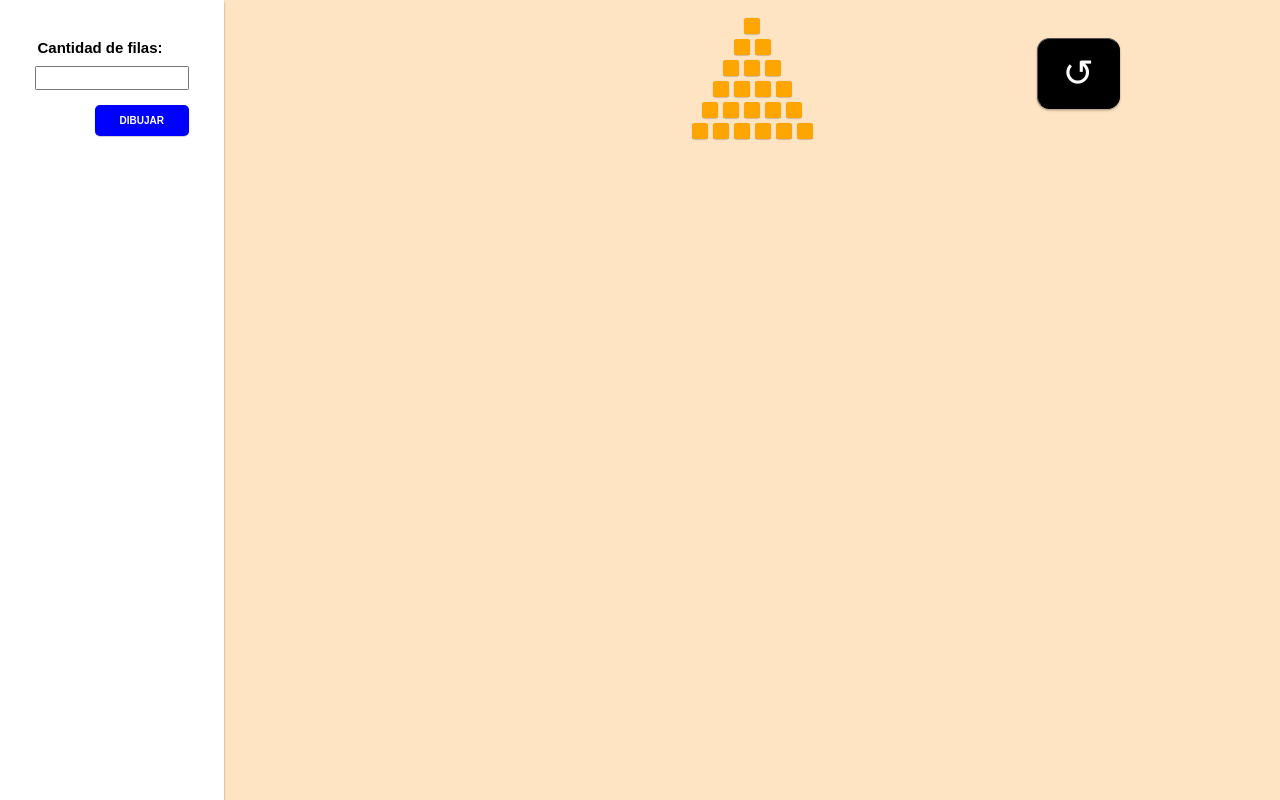
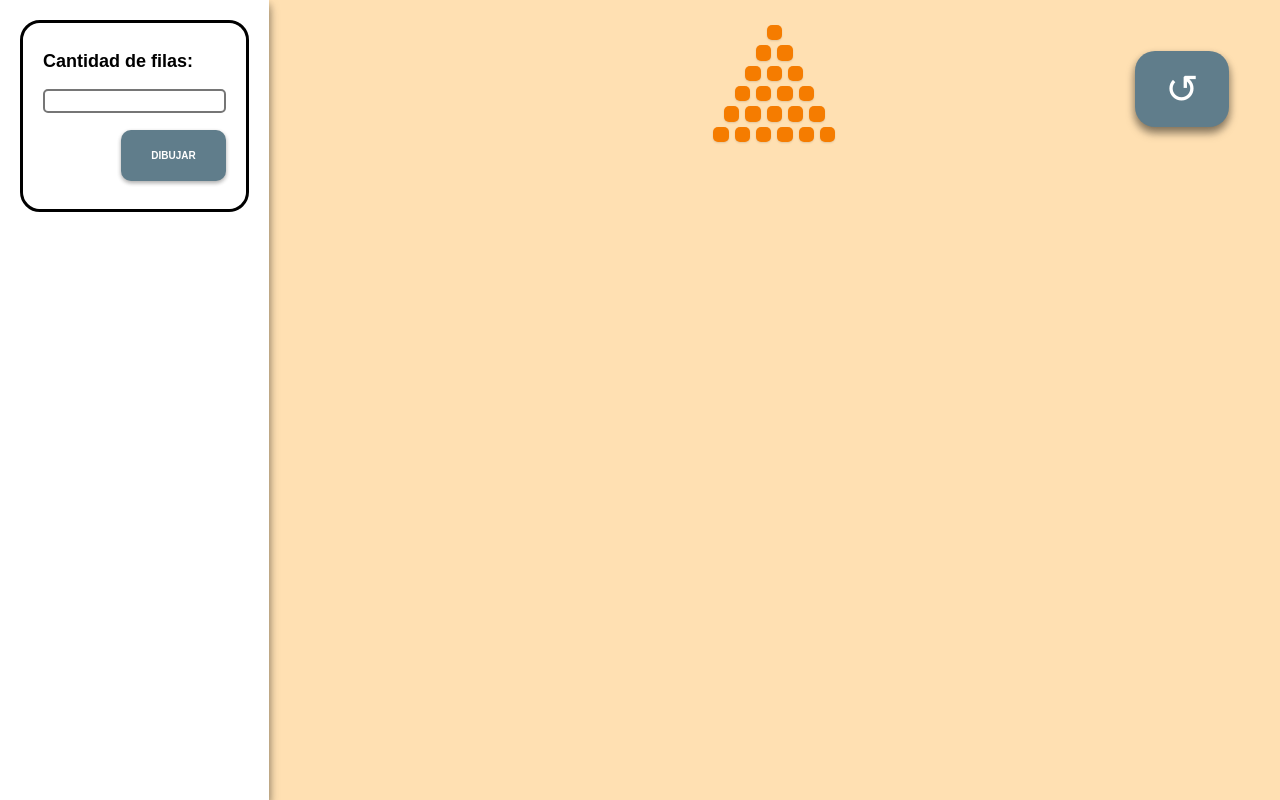
Before and after one commit to Iesu16/Piramide, a plain HTML site: page PARCIAL 3 - DES SOFT/index.html in a window 1280 px wide. Drawn offline with Linux system fonts and the light colour scheme; a web font is replaced by a local one.

Commit message:
Update style.css

```diff
--- a/PARCIAL 3 - DES SOFT/css/style.css
+++ b/PARCIAL 3 - DES SOFT/css/style.css
@@ -11,9 +11,9 @@
 }
 
 body{
-    background-color: bisque;
+    background-color:#FFE0B2;
     font-family: 'Montserrat', sans-serif;
-    zoom: 25%;
+    /* zoom: 25%; */
 
 
 }
@@ -28,19 +28,17 @@ body{
     align-items: start;
     justify-content: center;
 
-    gap:100px;
-    padding: 50px;
+
+    padding: 20px;
 
 }
 
 .articulo-derecho{
+    padding: 5px;
+    width: 100%;
 
-    gap: 20px;
-    padding: 20px;
-    width: 500vw;
-
+    gap: 5px;
     display: flex;
-    border-style: none;
 
     justify-content: row;
     flex-direction: column;
@@ -48,7 +46,7 @@ body{
 
     align-items: center;
     justify-content: center;
-    margin-left: 70vw;
+    margin-left: 21vw;
 
 
 
@@ -56,9 +54,9 @@ body{
 
 .articulo-izquierdo {
 
-    width: 70vw;
+    width: 21vw;
     height: 100%;
-    padding: 100px;
+    padding: 20px;
     top:0px;
     left: 0px;
 
@@ -77,24 +75,24 @@ body{
 .contenedor-formulario{
 
     width: 100%;
-    height: 40vw;
+    height: 15vw;
     display: flex;
     justify-content: center;
-    align-items: center;
+    align-items: start;
 
-
+    border-style: solid;
+    border-radius: 20px;
 
 }
 
 .formulario-entradas{
 
     border-style: none;
-    padding: 40px;
+    padding: 20px;
 
+    width: 100%;
     height: 100%;
 
-    width: 100%;
-    min-width: 500px;
     border-radius: 20px;
     background-color: white;
 
@@ -102,48 +100,47 @@ body{
     justify-content: space-around;
     flex-direction: column;
 
+    border-style: none;
 
 
 }
 
 .form-title{
-    height: 40px;
-    padding-left: 10px;
+
+
 
     border-style: none;
     display: flex;
     align-items: center;
 
-    font-size: 60px;
+    font-size: 18px;
 }
 
 .form-input {
-    height: 12vh;
+    height: 3vh;
     width: 100%;
-    font-size: 25px;
+
     padding-left: 20px;
     border-radius: 5px;
     border-style: solid;
 
-    font-size: 40px;
+    font-size: 15px;
 
-    padding: 5vh;
+
 }
 
 .form-btn-dibujar{
 
 
-    font-size: 40px;
+    font-size: 10;
 
     color: white;
     cursor: pointer;
-    border-radius: 20px;
+    border-radius: 10px;
 
     align-self: flex-end;
-    background-color: blue;
-    padding: 40px 100px;
-
-
+    background-color: #607D8B;
+    padding: 20px 30px;
 
     border-style: none;
 
@@ -160,7 +157,7 @@ body{
 }
 
 .shadow-8dp{
-    box-shadow: 0 4px 8px 0 rgba(0, 0, 0, 0.12), 0 6px 10px 0 rgba(0, 0, 0, 0.24);
+    box-shadow: 0 4px 8px 0 rgba(0, 0, 0, 0.24), 0 6px 10px 0 rgba(0, 0, 0, 0.36);
 }
 
 .shadow-4dp {
@@ -172,20 +169,22 @@ body{
 }
 
 .page-boxs {
-    height: 5vw;
-    width: 5vw;
+    height: 1.2vw;
+    width: 1.2vw;
 
     max-width: 100px;
     max-height: 100px;
-    border-radius: 10px;
-    background-color:orange;
+    border-radius: 5px;
+    background-color:#F57C00;
 
     display: flex;
     justify-content: center;
     align-items: center;
 
-    font-size: 40px;
+    font-size: 9px;
 
+    box-shadow: 0 1px 2px 0 rgba(0, 0, 0, 0.12);
+    color: white;
 
 }
 
@@ -193,7 +192,7 @@ body{
     display: flex;
     flex-direction: row;
     justify-content: left;
-    gap: 20px;
+    gap: 6px;
 
     flex-wrap: wrap;
 }
@@ -203,11 +202,11 @@ body{
     flex-direction: row;
     align-items: center;
     justify-content: space-between;
-    font-size: 50px;
+    font-size: 15px;
     font-weight: bold;
     border-style: solid none none none;
-    margin-top: 50px;
-    padding-top: 50px;
+    margin-top: 10px;
+    padding-top: 10px;
     width: 100%;
 
 }
@@ -219,19 +218,24 @@ body{
     flex-direction: row;
     flex-wrap: wrap;
     gap: 50px;
-    margin-top: 50px;
+    margin-top: 20px;
     padding: 20px 0px;
     border-style: none;
 
 }
 
 .resultados {
-    padding: 50px 100px;
+    padding: 30px 40px;
+    font-size: 15px;
+    box-shadow: 0 2px 4px 0 rgba(0, 0, 0, 0.12), 0 2px 4px 0 rgba(0, 0, 0, 0.24);
 }
 
 .routed {
     color: white;
     background-color: black;
+    border-color: white;
+    border-style: solid;
+    border-width: 2px;
 }
 
 .reloadBTN {
@@ -241,15 +245,22 @@ body{
     justify-content: center;
     align-items: center;
 
-    right: 50vw;
-    top:150px;
-    padding: 50px 100px;
-    border-radius: 50px;
-    font-size: 150px;
+    right: 4vw;
+    top:4vw;
 
-    background-color: black;
+    padding: 15px 30px;
+    border-radius: 20px;
+    font-size: 40px;
+
+    background-color: #607D8B;
     color: white;
 
     cursor: pointer;
+    border-style: none;
+    transition: transform 0.5s ease, box-shadow 0.3s ease;
 
 }
+
+.reloadBTN:hover {
+    box-shadow: 0 4px 8px 0 rgba(0, 0, 0, 0.24), 0 6px 10px 0 rgba(0, 0, 0, 0.36);
+}
```
